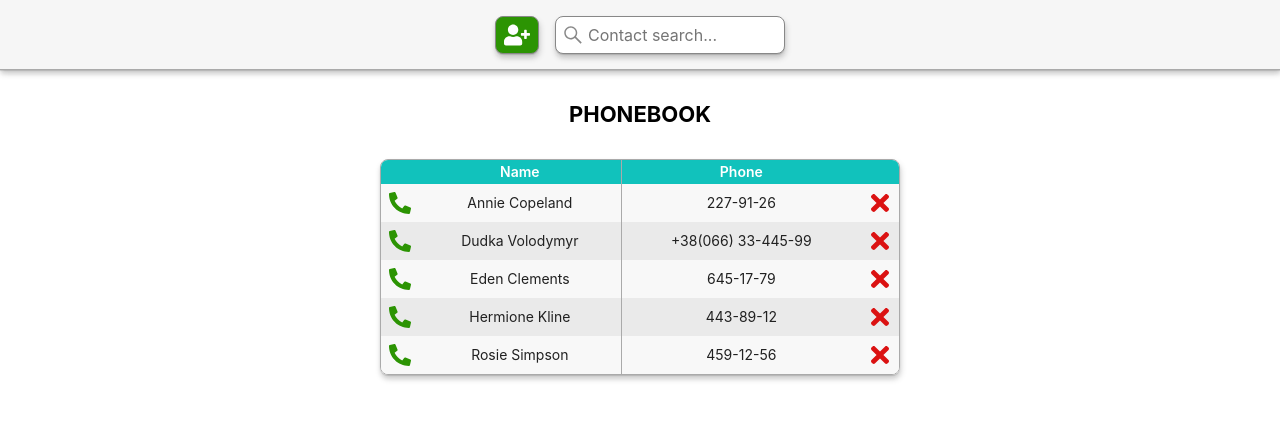
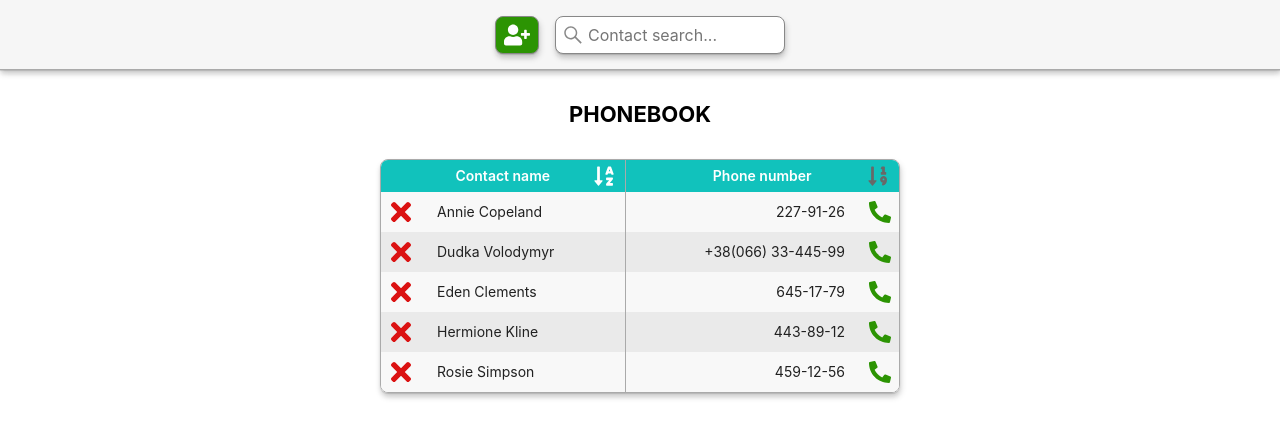
Before and after one commit to tanetti/goit-react-hw-02-phonebook, a React (Create React App) app: page / in a window 1280 px wide. Shown: the top 438 px of the page. Built offline with nearby package versions, Linux system fonts and the light colour scheme.

Commit message:
Add contact list style

```diff
--- a/src/components/ContactsList/ContactsList.jsx
+++ b/src/components/ContactsList/ContactsList.jsx
@@ -5,6 +5,12 @@ import {
   ContactsTableBox,
   ContactsTable,
   TableHeadCell,
+  SortByNameButton,
+  SotrByNameIconASC,
+  SotrByNameIconDSC,
+  SortByPhoneButton,
+  SotrByPhoneIconASC,
+  SotrByPhoneIconDSC,
   TableDataRow,
   TableDataCell,
   PhoneLink,
@@ -24,10 +30,18 @@ export const ContactsList = ({ contacts, filter, onContactDelete }) => {
       <ContactsTable>
         <thead>
           <tr>
-            <TableHeadCell />
-            <TableHeadCell>Name</TableHeadCell>
-            <TableHeadCell>Phone</TableHeadCell>
-            <TableHeadCell />
+            <TableHeadCell colSpan={2}>
+              Contact name
+              <SortByNameButton type="button">
+                <SotrByNameIconASC size={theme.sizes.sortButtonIcon} />
+              </SortByNameButton>
+            </TableHeadCell>
+            <TableHeadCell colSpan={2}>
+              Phone number
+              <SortByPhoneButton type="button">
+                <SotrByPhoneIconASC size={theme.sizes.sortButtonIcon} />
+              </SortByPhoneButton>
+            </TableHeadCell>
           </tr>
         </thead>
 
@@ -35,16 +49,6 @@ export const ContactsList = ({ contacts, filter, onContactDelete }) => {
           {preparedContacts.length ? (
             preparedContacts.map(({ id, name, number }, idx) => (
               <TableDataRow key={id} isLight={idx % 2 === 0}>
-                <TableDataCell>
-                  <PhoneLink
-                    href={`tel:${normalizeNumberForCallLink(number)}`}
-                    aria-label={`Call ${name}`}
-                  >
-                    <PhoneIcon size={theme.sizes.callButtonIcon} />
-                  </PhoneLink>
-                </TableDataCell>
-                <TableDataCell>{name}</TableDataCell>
-                <TableDataCell>{number}</TableDataCell>
                 <TableDataCell>
                   <DeleteButton
                     type="button"
@@ -54,6 +58,16 @@ export const ContactsList = ({ contacts, filter, onContactDelete }) => {
                   >
                     <DeleteIcon size={theme.sizes.deleteButtonIcon} />
                   </DeleteButton>
+                </TableDataCell>
+                <TableDataCell>{name}</TableDataCell>
+                <TableDataCell>{number}</TableDataCell>
+                <TableDataCell>
+                  <PhoneLink
+                    href={`tel:${normalizeNumberForCallLink(number)}`}
+                    aria-label={`Call ${name}`}
+                  >
+                    <PhoneIcon size={theme.sizes.callButtonIcon} />
+                  </PhoneLink>
                 </TableDataCell>
               </TableDataRow>
             ))
--- a/src/components/ContactsList/ContactsList.styled.js
+++ b/src/components/ContactsList/ContactsList.styled.js
@@ -1,5 +1,13 @@
 import styled from 'styled-components';
-import { FaPhoneAlt, FaTimes, FaRegSadTear } from 'react-icons/fa';
+import {
+  FaSortAlphaDown,
+  FaSortAlphaUpAlt,
+  FaSortNumericDown,
+  FaSortNumericUpAlt,
+  FaPhoneAlt,
+  FaTimes,
+  FaRegSadTear,
+} from 'react-icons/fa';
 
 export const ContactsTableBox = styled.div`
   min-width: ${({ theme }) => theme.sizes.contactsTableMin};
@@ -22,7 +30,9 @@ export const ContactsTable = styled.table`
 `;
 
 export const TableHeadCell = styled.td`
-  padding: ${({ theme }) => theme.space[2]};
+  position: relative;
+
+  padding: ${({ theme }) => theme.space[3]};
 
   text-align: center;
 
@@ -32,9 +42,75 @@ export const TableHeadCell = styled.td`
   color: ${({ theme }) => theme.colors.whiteText};
   background-color: ${({ theme }) => theme.colors.tableHead};
 
-  &:nth-child(2) {
+  &:not(:last-child) {
     border-right: ${({ theme }) => theme.borders.light};
   }
+`;
+
+export const SortByNameButton = styled.button`
+  position: absolute;
+  top: 50%;
+  right: ${({ theme }) => theme.space[2]};
+
+  display: flex;
+  justify-content: center;
+  align-items: center;
+
+  /* width: ${({ theme }) => theme.sizes.sortButton}; */
+  height: ${({ theme }) => theme.sizes.sortButton};
+
+  color: ${({ theme }) => theme.colors.whiteText};
+  background-color: ${({ theme }) => theme.colors.sortButtonBG};
+
+  border-width: 0;
+
+  cursor: pointer;
+
+  transform: translateY(-50%);
+
+  transition: ${({ theme }) => theme.transitions.color},
+    ${({ theme }) => theme.transitions.transform};
+`;
+
+export const SotrByNameIconASC = styled(FaSortAlphaDown)`
+  fill: currentColor;
+`;
+
+export const SotrByNameIconDSC = styled(FaSortAlphaUpAlt)`
+  fill: currentColor;
+`;
+
+export const SortByPhoneButton = styled.button`
+  position: absolute;
+  top: 50%;
+  right: ${({ theme }) => theme.space[2]};
+
+  display: flex;
+  justify-content: center;
+  align-items: center;
+
+  /* width: ${({ theme }) => theme.sizes.sortButton}; */
+  height: ${({ theme }) => theme.sizes.sortButton};
+
+  color: ${({ theme }) => theme.colors.lightText};
+  background-color: ${({ theme }) => theme.colors.sortButtonBG};
+
+  border-width: 0;
+
+  cursor: pointer;
+
+  transform: translateY(-50%);
+
+  transition: ${({ theme }) => theme.transitions.color},
+    ${({ theme }) => theme.transitions.transform};
+`;
+
+export const SotrByPhoneIconASC = styled(FaSortNumericDown)`
+  fill: currentColor;
+`;
+
+export const SotrByPhoneIconDSC = styled(FaSortNumericUpAlt)`
+  fill: currentColor;
 `;
 
 export const TableDataRow = styled.tr`
@@ -52,9 +128,7 @@ export const TableDataRow = styled.tr`
 `;
 
 export const TableDataCell = styled.td`
-  padding: ${({ theme }) => theme.space[2]};
-
-  text-align: center;
+  padding: ${({ theme }) => theme.space[2]} ${({ theme }) => theme.space[4]};
 
   font-size: ${({ theme }) => theme.fontSizes.s};
 
@@ -62,14 +136,20 @@ export const TableDataCell = styled.td`
 
   &:first-child {
     width: ${({ theme }) => theme.sizes.callButton};
+    padding: ${({ theme }) => theme.space[2]};
   }
 
   &:nth-child(2) {
     border-right: ${({ theme }) => theme.borders.light};
   }
 
+  &:nth-child(3) {
+    text-align: right;
+  }
+
   &:last-child {
     width: ${({ theme }) => theme.sizes.deleteButton};
+    padding: ${({ theme }) => theme.space[2]};
   }
 `;
 
--- a/src/constants/theme.js
+++ b/src/constants/theme.js
@@ -4,7 +4,7 @@ const transitionFunction = 'ease-out';
 export const theme = Object.freeze({
   colors: {
     darkText: '#212121',
-    lightText: '#6e6e6e',
+    lightText: '#686868',
     whiteText: '#fff',
 
     darkBG: '#ddd',
@@ -22,6 +22,7 @@ export const theme = Object.freeze({
     filterIconHovered: '#212121',
 
     tableHead: '#11c2bc',
+    sortButtonBG: 'transparent',
     tableRowLight: '#f8f8f8',
     tableRowLightHovered: '#dadada',
     tableRowDark: '#eaeaea',
@@ -49,11 +50,14 @@ export const theme = Object.freeze({
     contactsTableMin: '290px',
     contactsTableMax: '520px',
 
+    sortButton: '26px',
+    sortButtonIcon: '22px',
+
     callButton: '30px',
     callButtonIcon: '22px',
 
-    deleteButton: '30px',
-    deleteButtonIcon: '28px',
+    deleteButton: '32px',
+    deleteButtonIcon: '30px',
 
     noResultIcon: '26px',
   },
```
